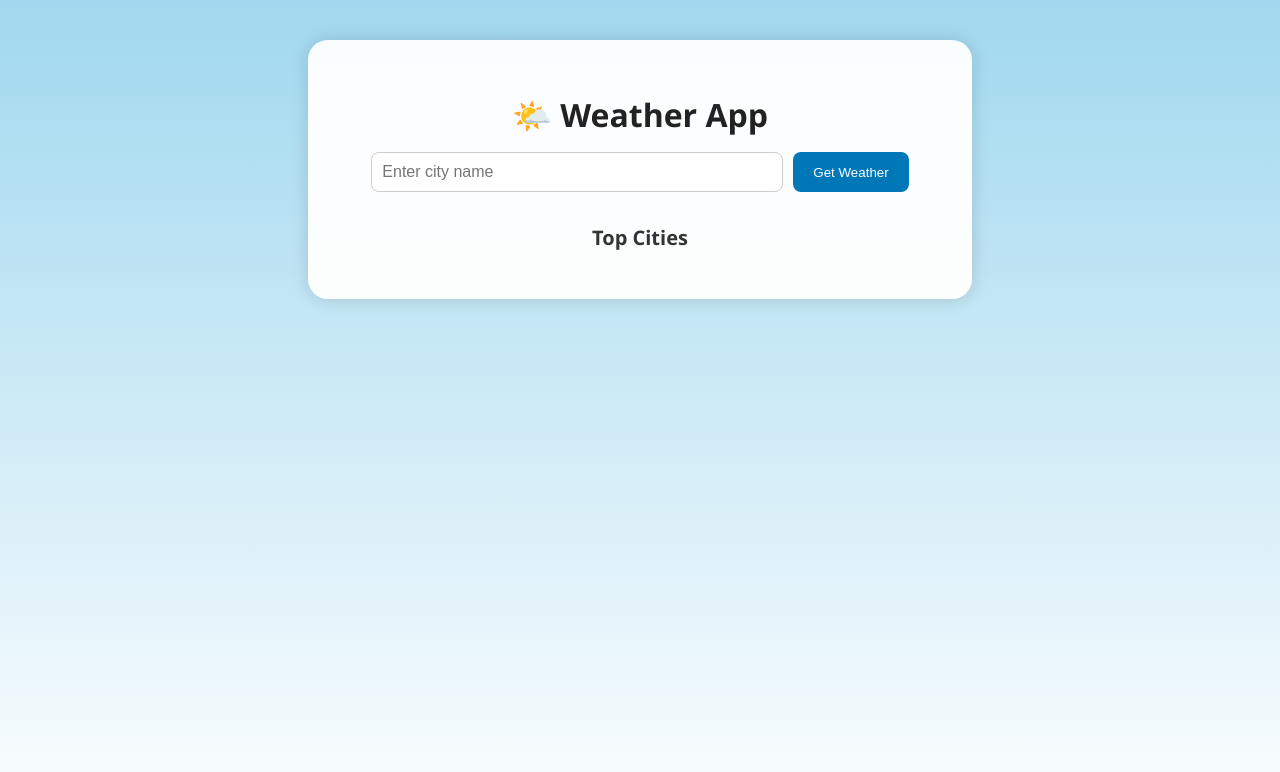
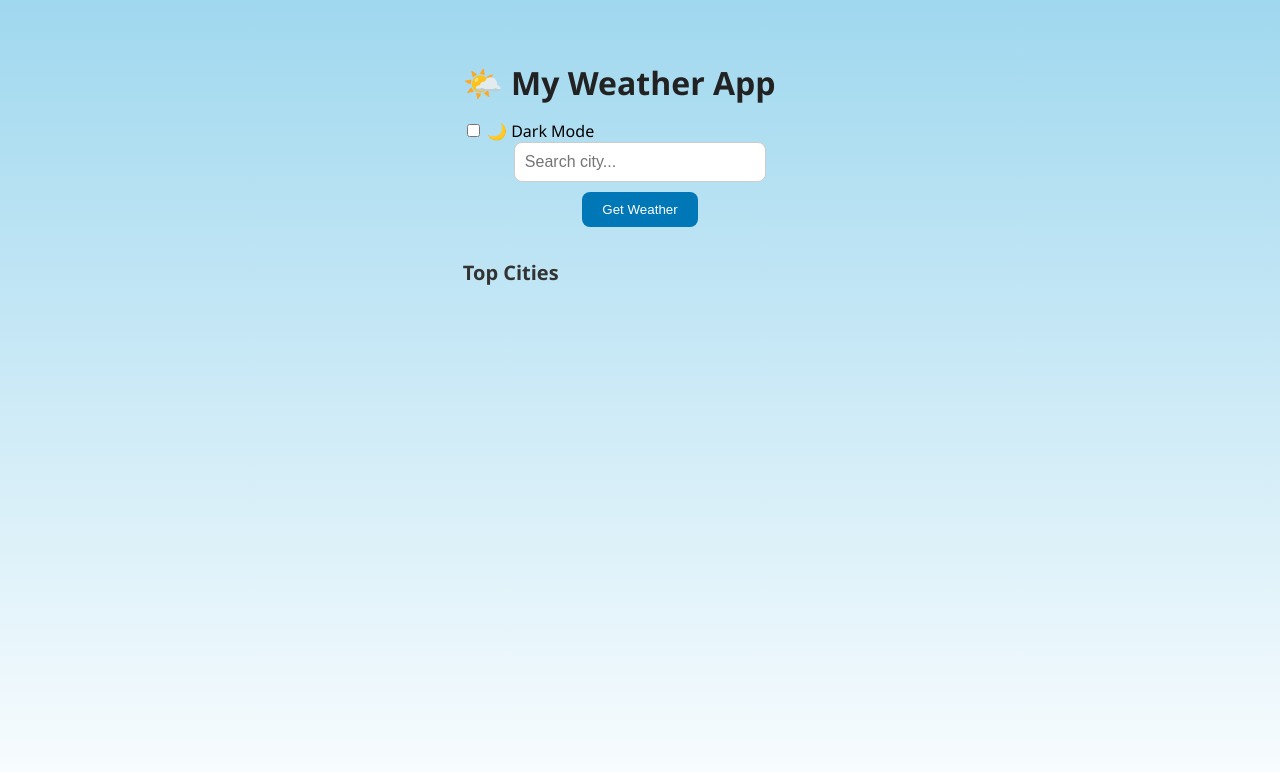
Before and after one commit to Nightyelf2403/app, a plain HTML site: page client/index.html in a window 1280 px wide. Drawn offline with Linux system fonts and the light colour scheme; no server answers.

Commit message:
Update index.html

```diff
--- a/client/index.html
+++ b/client/index.html
@@ -3,21 +3,32 @@
 <head>
   <meta charset="UTF-8" />
   <meta name="viewport" content="width=device-width, initial-scale=1.0"/>
-  <title>Weather App</title>
+  <title>🌦️ Weather App</title>
   <link rel="stylesheet" href="style.css"/>
 </head>
 <body>
-  <div class="container">
-    <h1>🌤️ Weather App</h1>
+  <div class="app-container">
+    <header>
+      <h1>🌤️ My Weather App</h1>
+      <label class="toggle">
+        <input type="checkbox" id="themeToggle" />
+        <span>🌙 Dark Mode</span>
+      </label>
+    </header>
+
     <form id="weatherForm" autocomplete="off">
-      <input list="citySuggestions" id="cityInput" placeholder="Enter city name" required />
+      <input list="citySuggestions" id="cityInput" placeholder="Search city..." required />
       <datalist id="citySuggestions"></datalist>
       <button type="submit">Get Weather</button>
     </form>
-    <div id="weatherDisplay" class="card hidden"></div>
-    <h2 class="section-title">Top Cities</h2>
-    <div id="topCities" class="top-cities-grid"></div>
+
+    <main>
+      <section id="weatherDisplay" class="card hidden"></section>
+      <h2 class="section-title">Top Cities</h2>
+      <section id="topCities" class="top-cities-grid"></section>
+    </main>
   </div>
+
   <script src="script.js"></script>
 </body>
 </html>
```
